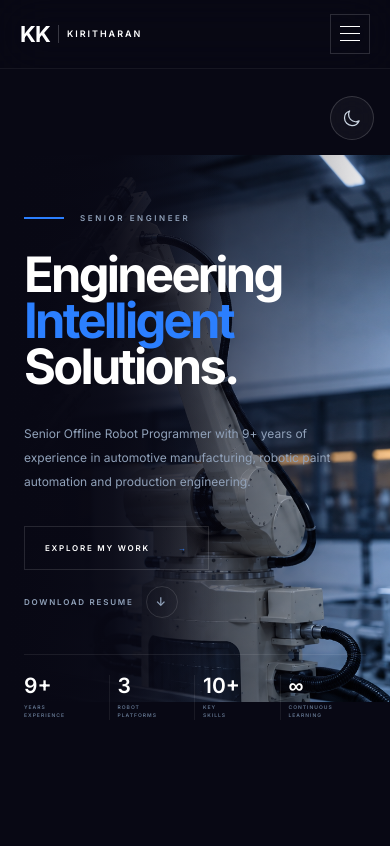
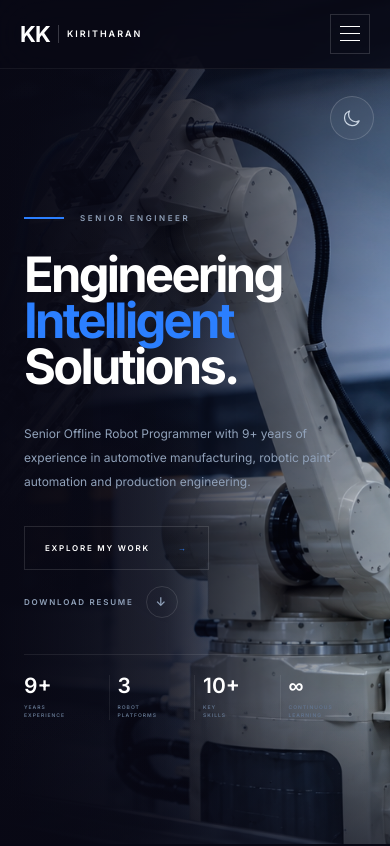
Before and after one commit to Kiritharan-1502/kiritharan-engineer, a Next.js app: page / in a window 390 px wide. Shown: the top 846 px of the page. Built offline with nearby package versions, Linux system fonts and the light colour scheme.

Commit message:
Improve mobile layout FULL

```diff
--- a/src/components/Hero.tsx
+++ b/src/components/Hero.tsx
@@ -15,9 +15,7 @@ export function Hero() {
         relative
         min-h-[100svh]
         w-full
-        max-w-full
         overflow-hidden
-
         ${
           isLight
             ? "bg-white text-slate-950"
@@ -42,17 +40,14 @@ export function Hero() {
           right-4
           top-24
           z-50
-
           flex
           h-11
           w-11
           items-center
           justify-center
-
           rounded-full
           border
           backdrop-blur-md
-
           transition-all
           duration-300
 
@@ -65,16 +60,12 @@ export function Hero() {
 
           ${
             isLight
-              ? "border-slate-300 bg-white/80 text-slate-600 hover:border-blue-400 hover:text-blue-600"
+              ? "border-slate-300 bg-white/70 text-slate-600 hover:border-blue-400 hover:text-blue-600"
               : "border-white/[0.16] bg-white/[0.04] text-slate-300 hover:border-blue-400 hover:bg-blue-500/[0.07] hover:text-blue-400"
           }
         `}
       >
         {isLight ? (
-          /* =====================================================
-             SUN
-          ===================================================== */
-
           <svg
             viewBox="0 0 24 24"
             fill="none"
@@ -146,10 +137,6 @@ export function Hero() {
             />
           </svg>
         ) : (
-          /* =====================================================
-             MOON
-          ===================================================== */
-
           <svg
             viewBox="0 0 24 24"
             fill="none"
@@ -168,37 +155,44 @@ export function Hero() {
       </button>
 
       {/* =========================================================
-          DESKTOP ROBOT
+          HERO IMAGE
 
-          Desktop keeps the original large cinematic composition.
+          ONE IMAGE FOR ALL SCREEN SIZES.
+
+          The photograph fills the hero.
+          We control its position instead of creating a
+          separate mobile image box.
       ========================================================= */}
 
-      <div
-        className="
-          pointer-events-none
-          absolute
-          inset-y-0
-          right-0
-          hidden
-          w-[56%]
-          overflow-hidden
-
-          lg:block
-        "
-      >
+      <div className="absolute inset-0 z-0 overflow-hidden">
         <Image
           src="/logos/robotics-hero.jpg"
           alt="Industrial robotic painting system"
           fill
           priority
-          sizes="56vw"
+          sizes="100vw"
           className="
             object-cover
-            object-center
+
+            /* MOBILE
+               Keep robot large and on the right.
+            */
+            object-[72%_center]
+
+            /* LARGE PHONES */
+            sm:object-[70%_center]
+
+            /* TABLET */
+            md:object-[69%_center]
+
+            /* DESKTOP */
+            lg:object-[center_center]
           "
         />
 
-        {/* DESKTOP LEFT BLEND */}
+        {/* =======================================================
+            IMAGE CONTRAST
+        ======================================================= */}
 
         <div
           className={`
@@ -207,70 +201,18 @@ export function Hero() {
 
             ${
               isLight
-                ? "bg-gradient-to-r from-white via-white/30 to-transparent"
-                : "bg-gradient-to-r from-[#080814] via-[#080814]/30 to-transparent"
+                ? "bg-white/[0.08]"
+                : "bg-black/[0.12]"
             }
           `}
         />
-      </div>
 
-      {/* =========================================================
-          MOBILE ROBOT
+        {/* =======================================================
+            LEFT TEXT GRADIENT
 
-          IMPORTANT:
-          We deliberately make the SOURCE IMAGE large and move it
-          left. This makes the ROBOT large while keeping the robot
-          itself inside the phone viewport.
-      ========================================================= */}
-
-      <div
-        className="
-          pointer-events-none
-          absolute
-          inset-0
-          z-0
-          overflow-hidden
-
-          lg:hidden
-        "
-      >
-        <div
-          className="
-            absolute
-
-            /* large image */
-            h-auto
-            w-[820px]
-            max-w-none
-
-            /* position */
-            left-[-390px]
-            top-[155px]
-
-            /* tablet phones */
-            sm:left-[-330px]
-            sm:top-[145px]
-            sm:w-[900px]
-          "
-        >
-          <Image
-            src="/logos/robotics-hero.jpg"
-            alt="Industrial robotic painting system"
-            width={1536}
-            height={1024}
-            priority
-            className="
-              block
-              h-auto
-              w-full
-              max-w-none
-            "
-          />
-        </div>
-
-        {/* =====================================================
-            MOBILE DARK BLEND
-        ===================================================== */}
+            This is what creates the clean split:
+            dark/clean left → visible robot right.
+        ======================================================= */}
 
         <div
           className={`
@@ -281,77 +223,97 @@ export function Hero() {
               isLight
                 ? `
                   bg-gradient-to-r
-                  from-white
-                  via-white/[0.82]
-                  via-[45%]
+                  from-white/[0.98]
+                  via-white/[0.88]
+                  via-[42%]
                   to-transparent
                 `
                 : `
                   bg-gradient-to-r
-                  from-[#080814]
-                  via-[#080814]/[0.72]
-                  via-[43%]
+                  from-[#080814]/[0.99]
+                  via-[#080814]/[0.84]
+                  via-[42%]
                   to-transparent
                 `
             }
           `}
         />
 
-        {/* =====================================================
-            EXTRA MOBILE LEFT READABILITY
-        ===================================================== */}
+        {/* =======================================================
+            MOBILE LEFT READABILITY
+        ======================================================= */}
 
         <div
           className={`
             absolute
             inset-y-0
             left-0
-            w-[58%]
+            w-[55%]
+
+            sm:w-[50%]
 
             ${
               isLight
-                ? "bg-gradient-to-r from-white via-white/90 to-transparent"
-                : "bg-gradient-to-r from-[#080814] via-[#080814]/85 to-transparent"
+                ? "bg-gradient-to-r from-white/[0.55] to-transparent"
+                : "bg-gradient-to-r from-[#080814]/[0.45] to-transparent"
             }
           `}
         />
 
-        {/* =====================================================
-            MOBILE TOP FADE
-        ===================================================== */}
+        {/* =======================================================
+            TOP FADE
+        ======================================================= */}
 
         <div
           className={`
             absolute
             inset-x-0
             top-0
-            h-40
+            h-28
 
             ${
               isLight
-                ? "bg-gradient-to-b from-white/35 to-transparent"
-                : "bg-gradient-to-b from-[#080814]/60 to-transparent"
+                ? "bg-gradient-to-b from-white/[0.38] to-transparent"
+                : "bg-gradient-to-b from-[#080814]/[0.48] to-transparent"
             }
           `}
         />
 
-        {/* =====================================================
-            MOBILE BOTTOM FADE
-        ===================================================== */}
+        {/* =======================================================
+            BOTTOM FADE
+        ======================================================= */}
 
         <div
           className={`
             absolute
             inset-x-0
             bottom-0
-            h-32
+            h-36
 
             ${
               isLight
-                ? "bg-gradient-to-t from-white/35 to-transparent"
-                : "bg-gradient-to-t from-[#080814]/65 to-transparent"
+                ? "bg-gradient-to-t from-white/[0.35] to-transparent"
+                : "bg-gradient-to-t from-[#080814]/[0.60] to-transparent"
             }
           `}
+        />
+
+        {/* =======================================================
+            SUBTLE BLUE ATMOSPHERE
+        ======================================================= */}
+
+        <div
+          className="
+            pointer-events-none
+            absolute
+            right-[-15%]
+            top-[20%]
+            h-[55%]
+            w-[55%]
+            rounded-full
+            bg-blue-500/[0.025]
+            blur-[100px]
+          "
         />
       </div>
 
@@ -391,10 +353,6 @@ export function Hero() {
             xl:px-20
           "
         >
-          {/* =====================================================
-              CONTENT
-          ===================================================== */}
-
           <div
             className="
               w-full
@@ -549,7 +507,7 @@ export function Hero() {
                 sm:mt-9
               "
             >
-              {/* EXPLORE MY WORK */}
+              {/* EXPLORE */}
 
               <a
                 href="#experience"
@@ -576,7 +534,7 @@ export function Hero() {
 
                   ${
                     isLight
-                      ? "border-slate-200 text-slate-900 hover:border-blue-500 hover:text-blue-600"
+                      ? "border-slate-300 text-slate-900 hover:border-blue-500 hover:text-blue-600"
                       : "border-white/[0.12] text-white hover:border-blue-500 hover:bg-blue-500/[0.05]"
                   }
                 `}
@@ -590,7 +548,7 @@ export function Hero() {
                 </span>
               </a>
 
-              {/* DOWNLOAD RESUME */}
+              {/* RESUME */}
 
               <a
                 href="/logos/Kiritharan.K%20CV.pdf"
@@ -638,7 +596,7 @@ export function Hero() {
 
                     ${
                       isLight
-                        ? "border-slate-200 group-hover:border-blue-500 group-hover:text-blue-600"
+                        ? "border-slate-300 group-hover:border-blue-500 group-hover:text-blue-600"
                         : "border-white/[0.12] group-hover:border-blue-500 group-hover:text-blue-400"
                     }
                   `}
@@ -667,7 +625,7 @@ export function Hero() {
 
                 ${
                   isLight
-                    ? "border-slate-200"
+                    ? "border-slate-300"
                     : "border-white/[0.08]"
                 }
               `}
@@ -690,7 +648,7 @@ export function Hero() {
                       ${
                         index !== 3
                           ? isLight
-                            ? "border-r border-slate-200"
+                            ? "border-r border-slate-300"
                             : "border-r border-white/[0.07]"
                           : ""
                       }
```
